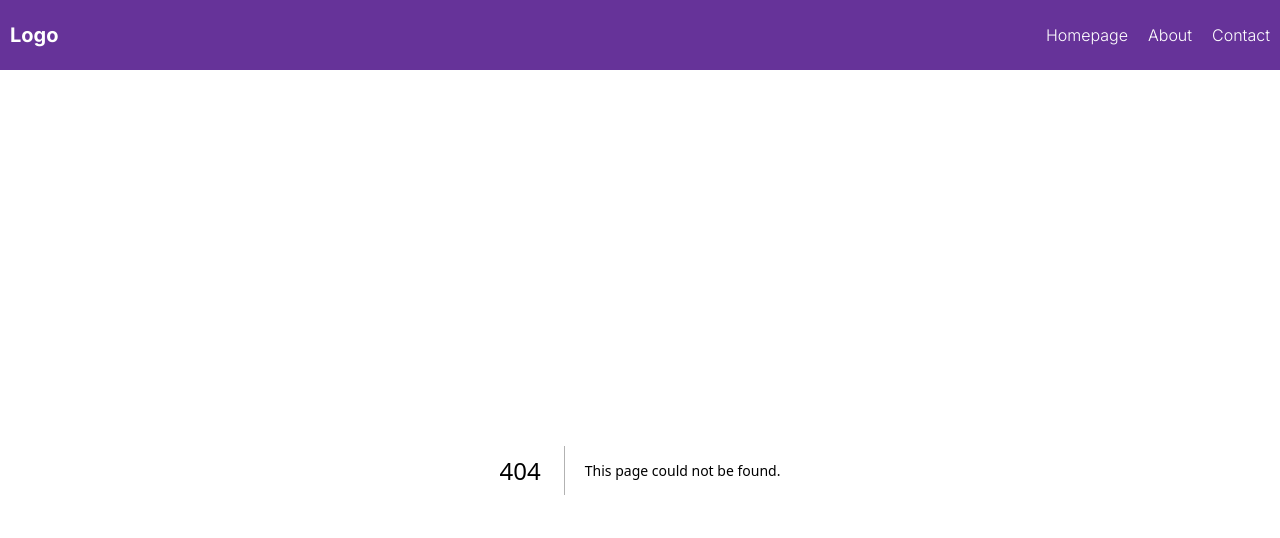
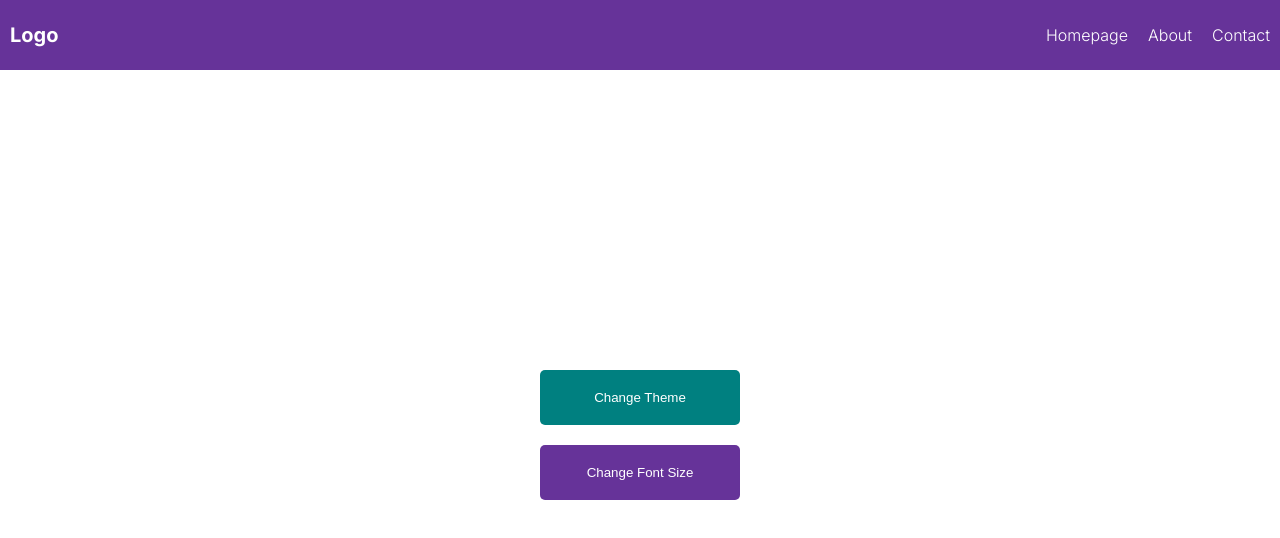
Before and after one commit to cembicakci/ts-basics, a Next.js app: page /5-usecontext-example in a window 1280 px wide. Before the commit this address had no page. Shown: the top 538 px of the page. Built offline with nearby package versions, Linux system fonts and the light colour scheme.

Commit message:
react context-useReducer

```diff
--- /dev/null
+++ b/src/app/5-usecontext-example/page.tsx
@@ -0,0 +1,19 @@
+'use client'
+import { ThemeContext } from "@/context/ThemeContext"
+import React, { useContext } from "react"
+
+const contextExample = () => {
+
+    const { state, dispatch } = useContext(ThemeContext)
+
+    console.log(state)
+
+    return (
+        <div className="useContextExample">
+            <button onClick={() => { dispatch({ type: 'CHANGE_THEME' }) }}>Change Theme</button>
+            <button onClick={() => { dispatch({ type: 'CHANGE_FONTSIZE', payload: 24 }) }}>Change Font Size</button>
+        </div>
+    )
+}
+
+export default contextExample
--- a/src/app/layout.tsx
+++ b/src/app/layout.tsx
@@ -1,6 +1,7 @@
 import Navbar from '@/components/navbar/Navbar'
 import './globals.css'
 import { Inter } from 'next/font/google'
+import { ThemeProvider } from '@/context/ThemeContext'
 
 const inter = Inter({ subsets: ['latin'] })
 
@@ -17,10 +18,12 @@
   return (
     <html lang="en">
       <body className={inter.className}>
-        <div className='container'>
-          <Navbar />
-          {children}
-        </div>
+        <ThemeProvider>
+          <div className='container'>
+            <Navbar />
+            {children}
+          </div>
+        </ThemeProvider>
       </body>
     </html>
   )
--- /dev/null
+++ b/src/context/ThemeContext.tsx
@@ -0,0 +1,60 @@
+'use client'
+import React, { createContext, useReducer } from "react"
+
+type StateType = {
+    theme: string,
+    fontSize: number
+}
+
+// type ActionType = {
+//     type: 'CHANGE_THEME' | 'CHANGE_FONTSIZE',
+//     payload?: number
+// }
+
+type ColorActionType = {
+    type: 'CHANGE_THEME'
+}
+
+type SizeActionType = {
+    type: 'CHANGE_FONTSIZE',
+    payload: number
+}
+
+type ActionType = ColorActionType | SizeActionType
+
+const INITIAL_STATE = {
+    theme: 'dark',
+    fontSize: 16
+}
+
+export const ThemeContext = createContext<{ state: StateType; dispatch: React.Dispatch<ActionType> }>({
+    state: INITIAL_STATE,
+    dispatch: () => { }
+})
+
+const reducer = (state: StateType, action: ActionType) => {
+    switch (action.type) {
+        case 'CHANGE_THEME':
+            return {
+                ...state,
+                theme: state.theme === 'dark' ? 'light' : 'dark'
+            }
+        case 'CHANGE_FONTSIZE':
+            return {
+                ...state,
+                fontSize: action.payload
+            }
+        default:
+            return state
+    }
+}
+
+export const ThemeProvider = ({ children }: { children: React.ReactNode }) => {
+    const [state, dispatch] = useReducer(reducer, INITIAL_STATE)
+
+    return (
+        <ThemeContext.Provider value={{ state, dispatch }}>
+            {children}
+        </ThemeContext.Provider>
+    )
+}
```
